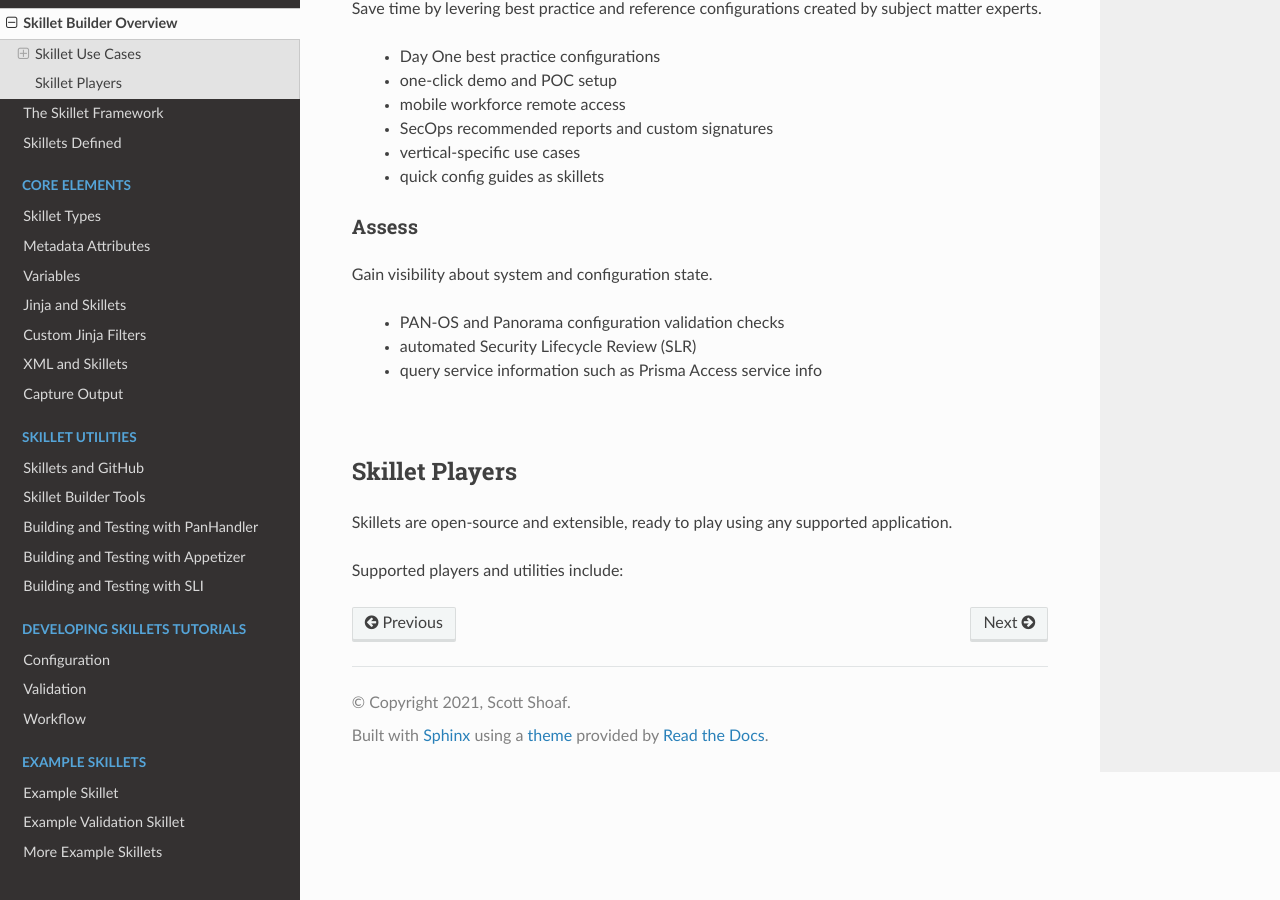
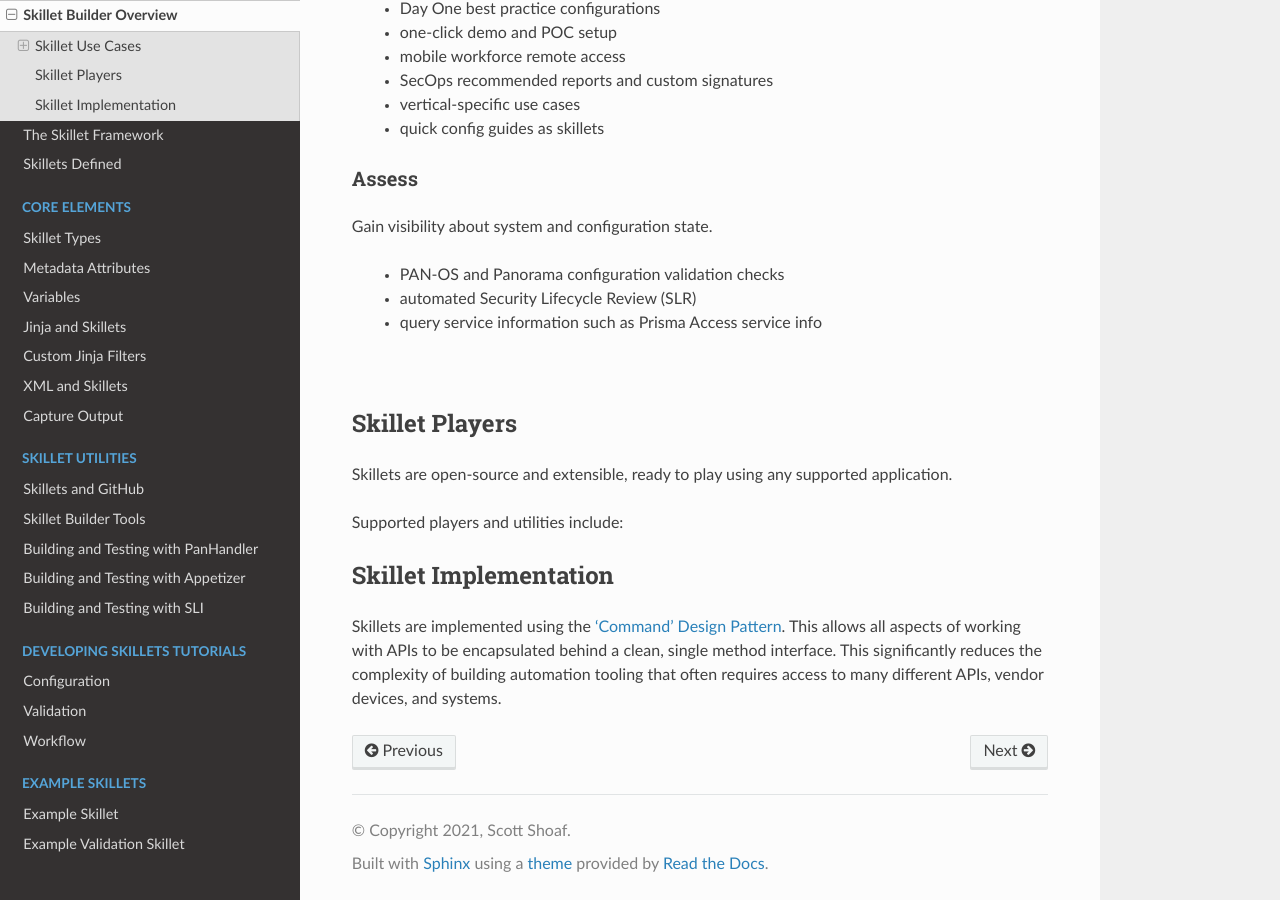
Before and after one commit to PaloAltoNetworks/SkilletBuilder, a Sphinx documentation site: the page built from docs/getting_started/overview.rst, in a window 1280 px wide and 900 px high, scrolled down 1425 px. Built offline with Sphinx 7.4.7 and the Read the Docs theme 2.0.0, drawn with Linux system fonts in a browser that asks for light colours; pages that are not in the unit, such as notebooks, are missing from menus.

Commit message:
add command pattern docs

```diff
--- a/docs/getting_started/overview.rst
+++ b/docs/getting_started/overview.rst
@@ -12,7 +12,6 @@
     id=8b8cb56c-f1dd-4d6e-821e-ab98014d9046&autoplay=false&offerviewer=true&showtitle=true&showbrand=false&start=0&
     interactivity=all" width=720 height=405 style="border: 1px solid #464646;" allowfullscreen allow="autoplay"></iframe>
 
-|
 
 The purpose of Skillets is to capture knowledge and expertise into sharable units that can be
 consumed by users to reduce complexity. This can complement or remove the requirement to
@@ -89,3 +88,13 @@
   .. _skilletLib for application development: https://skilletlib.readthedocs.io/
   .. _skilletCLI or interacting with skillets: https://github.com/adambaumeister/skilletcli
   .. _Ansible Skillet Collection: https://github.com/PaloAltoNetworks/skillet_ansible
+
+
+
+Skillet Implementation
+----------------------
+
+Skillets are implemented using the `'Command' Design Pattern <https://en.wikipedia.org/wiki/Command_pattern>`_.
+This allows all aspects of working with APIs to be encapsulated behind a clean, single method interface. This
+significantly reduces the complexity of building automation tooling that often requires access
+to many different APIs, vendor devices, and systems.
```
